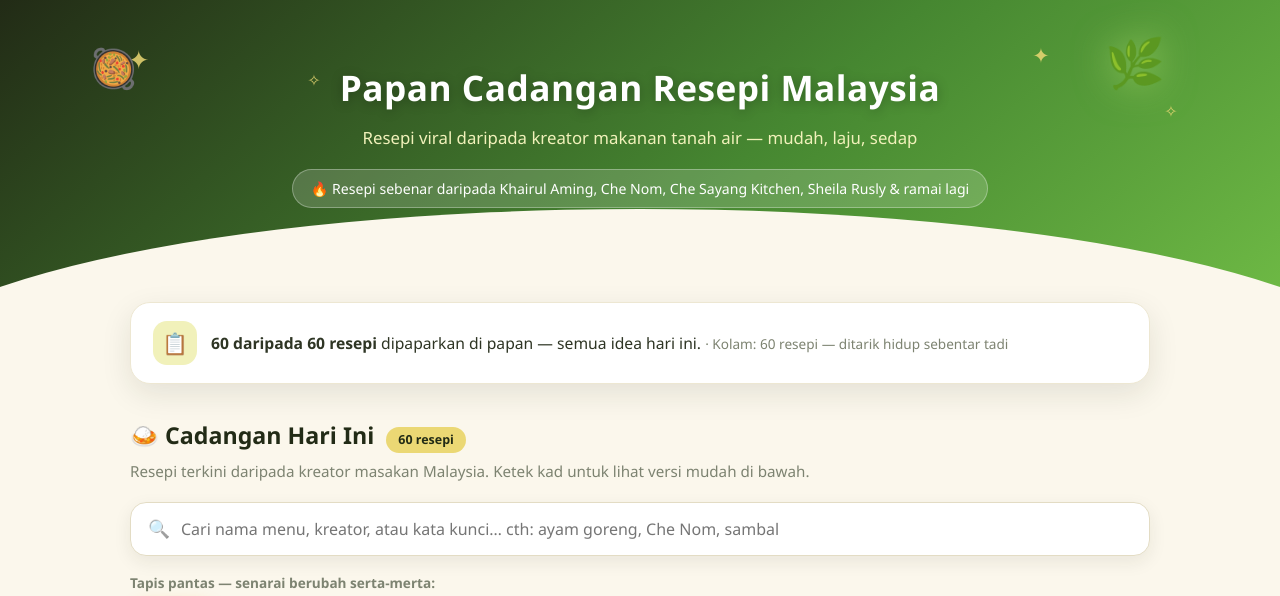
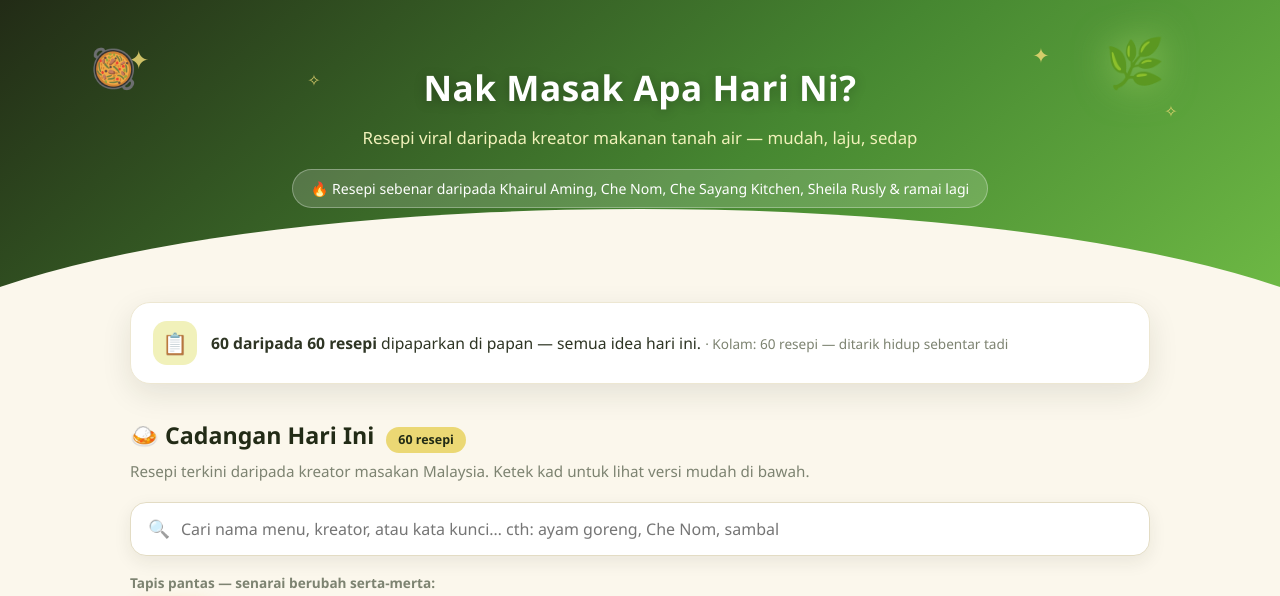
Before and after one commit to syafr1za/ramadan-recipes, a plain HTML site: page index.html in a window 1280 px wide. Shown: the top 596 px of the page. Drawn offline with Linux system fonts and the light colour scheme.

Commit message:
Tukar tajuk: Nak Masak Apa Hari Ni?

```diff
--- a/index.html
+++ b/index.html
@@ -3,7 +3,7 @@
 <head>
 <meta charset="UTF-8">
 <meta name="viewport" content="width=device-width, initial-scale=1.0">
-<title>Papan Cadangan Resepi Malaysia</title>
+<title>Nak Masak Apa Hari Ni?</title>
 <style>
   :root{
     --lime:#71bd46; --pale-yellow:#ebd874; --leaf:#468731; --dark:#222b16;
@@ -241,7 +241,7 @@
   <div class="leaf-float">🌿</div>
   <div class="leaf-float2">🥘</div>
   <div class="inner">
-    <h1>Papan Cadangan Resepi Malaysia</h1>
+    <h1>Nak Masak Apa Hari Ni?</h1>
     <p>Resepi viral daripada kreator makanan tanah air — mudah, laju, sedap</p>
     <div class="badge">🔥 Resepi sebenar daripada Khairul Aming, Che Nom, Che Sayang Kitchen, Sheila Rusly &amp; ramai lagi</div>
   </div>
```
